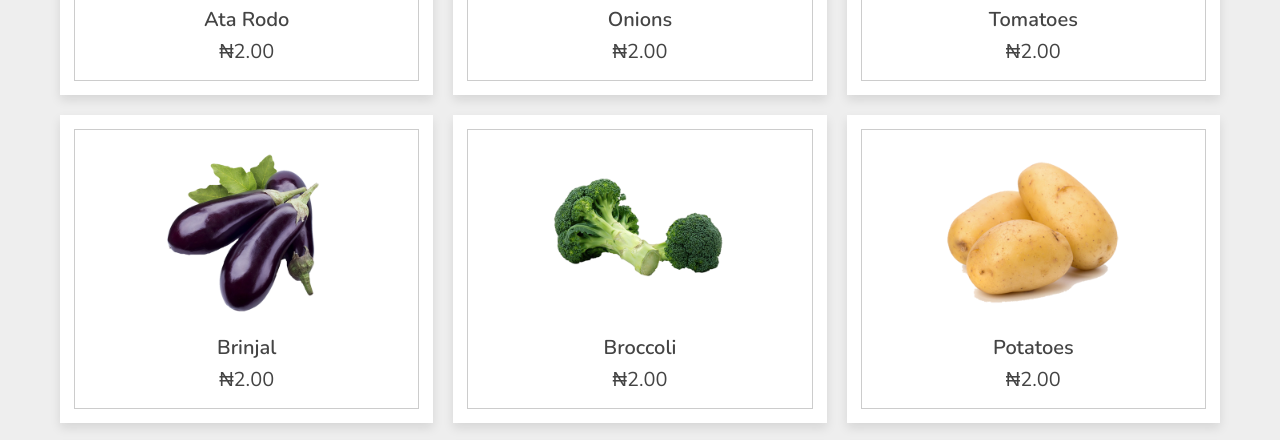
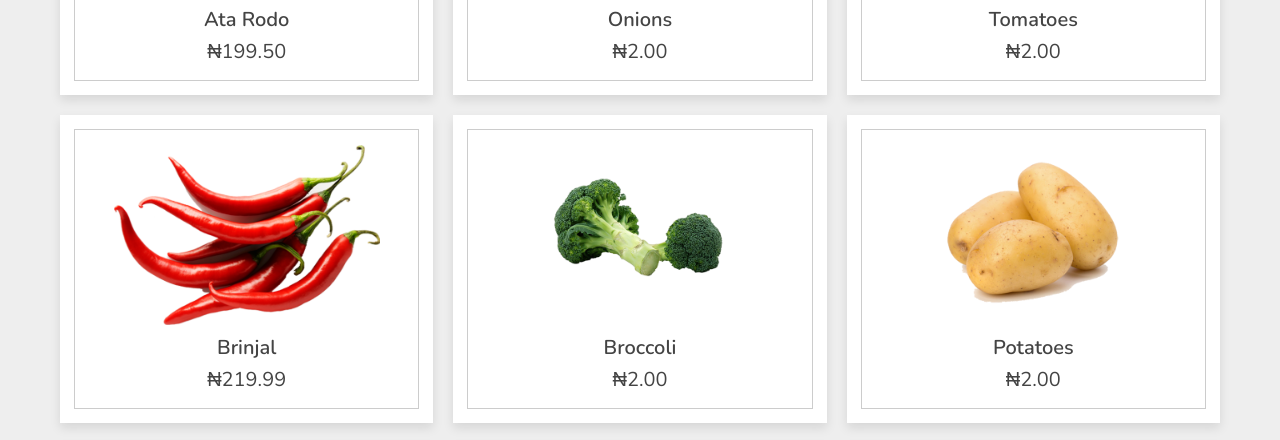
Before and after one commit to Luthern010/treeat, a plain HTML site: page index.html in a window 1280 px wide. Shown: the part 320-760 px from the top of the page. Drawn offline with nearby package versions, Linux system fonts and the light colour scheme.

Commit message:
Chili-pepper

```diff
--- a/index.html
+++ b/index.html
@@ -26,7 +26,7 @@
       <div class="product" data-name="p-1">
          <img src="images/scotch-bonnet.png" alt="">
          <h3>Ata rodo</h3>
-         <div class="price">₦2.00</div>
+         <div class="price">₦199.50</div>
       </div>
 
       <div class="product" data-name="p-2">
@@ -42,9 +42,9 @@
       </div>
 
       <div class="product" data-name="p-4">
-         <img src="images/4.png" alt="">
+         <img src="images/chili-pepper.png" alt="">
          <h3>brinjal</h3>
-         <div class="price">₦2.00</div>
+         <div class="price">₦219.99</div>
       </div>
 
       <div class="product" data-name="p-5">
@@ -148,7 +148,7 @@
 
          <div class="preview" data-target="p-4">
             <i class="fas fa-times"></i>
-            <img src="images/4.png" alt="">
+            <img src="images/chili-pepper.png" alt="">
             <h3>organic brinjal</h3>
             <div class="stars">
                <i class="fas fa-star"></i>
@@ -159,7 +159,7 @@
                <span>( 250 )</span>
             </div>
             <p>Lorem ipsum dolor sit amet consectetur adipisicing elit. Consequatur, dolorem.</p>
-            <div class="price">₦2.00</div>
+            <div class="price">₦219.99</div>
             <div class="buttons">
                <a href="#" class="buy">buy now</a>
                <a href="#" class="cart">add to cart</a>
```
Also changed, not shown: images/chili-pepper.png (added).
